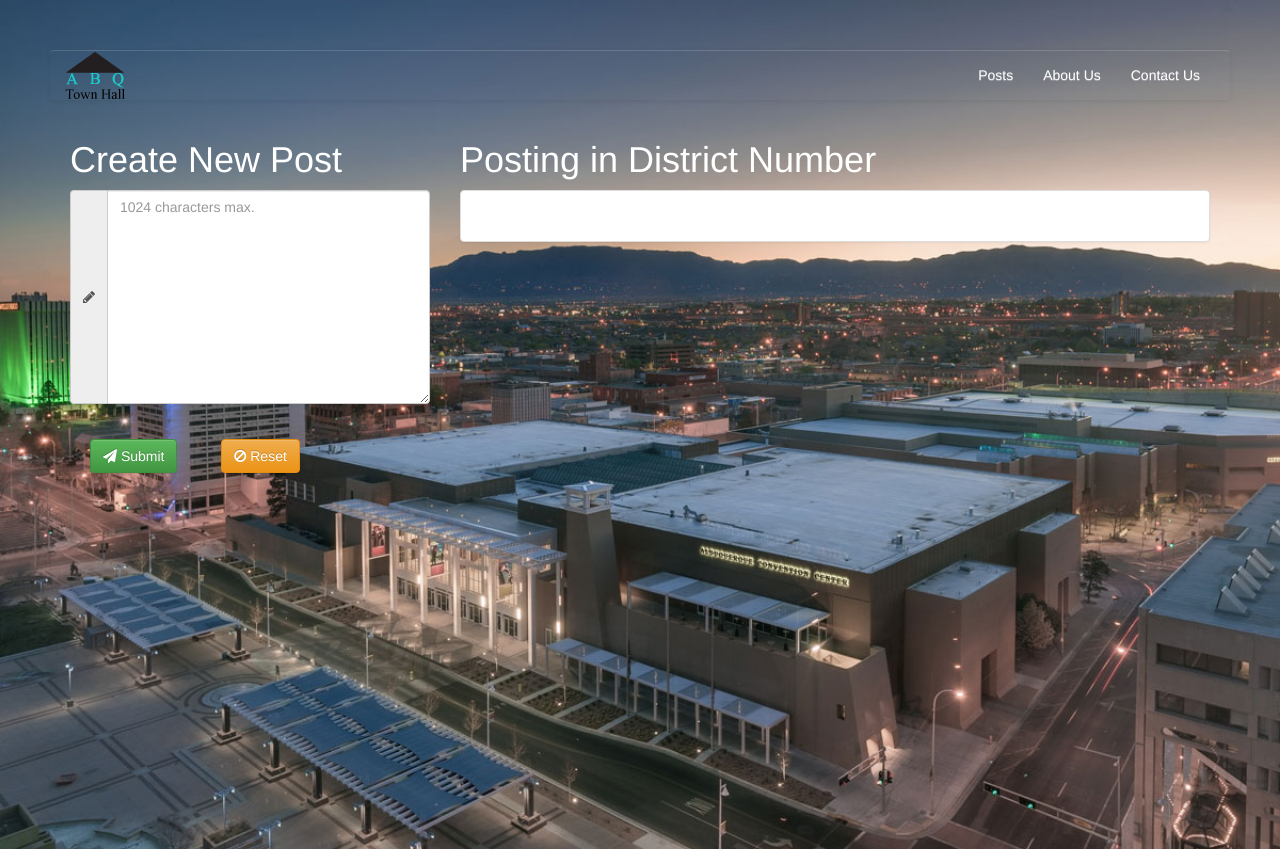
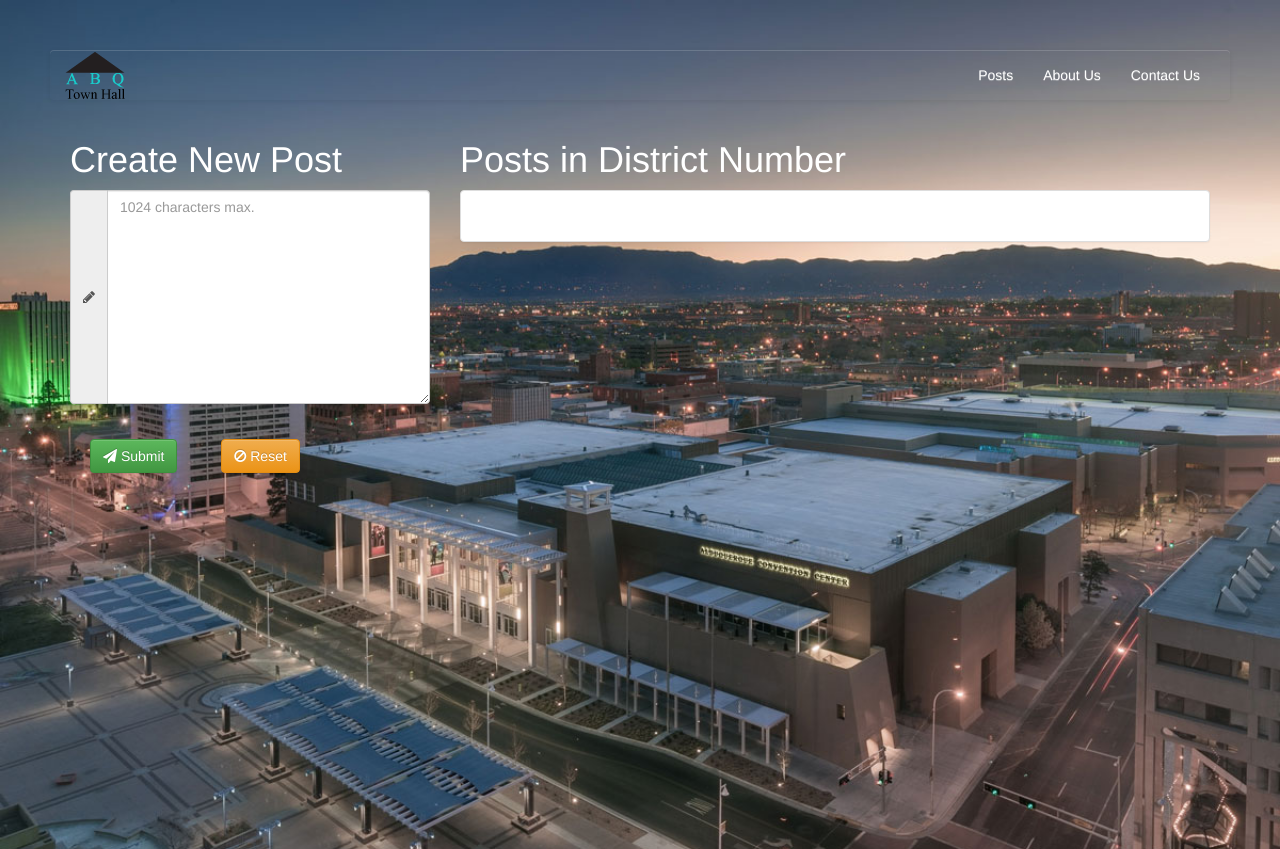
Before and after one commit to stevenhebert/townhall, a PHP site: page /static-ui/posts.php in a window 1280 px wide. Shown: the top 849 px of the page. Run offline with PHP 8.4, Linux system fonts and the light colour scheme; some libraries are stand-ins or nearby versions.

Commit message:
update to html content

```diff
--- a/static-ui/posts.php
+++ b/static-ui/posts.php
@@ -115,7 +115,7 @@
 					</div>
 
 					<div class="col-md-8">
-						<h1>Posting in District Number </h1>
+						<h1>Posts in District Number </h1>
 
 						<!-- Begin Post Item -->
 						<div class="panel panel-default">
```
